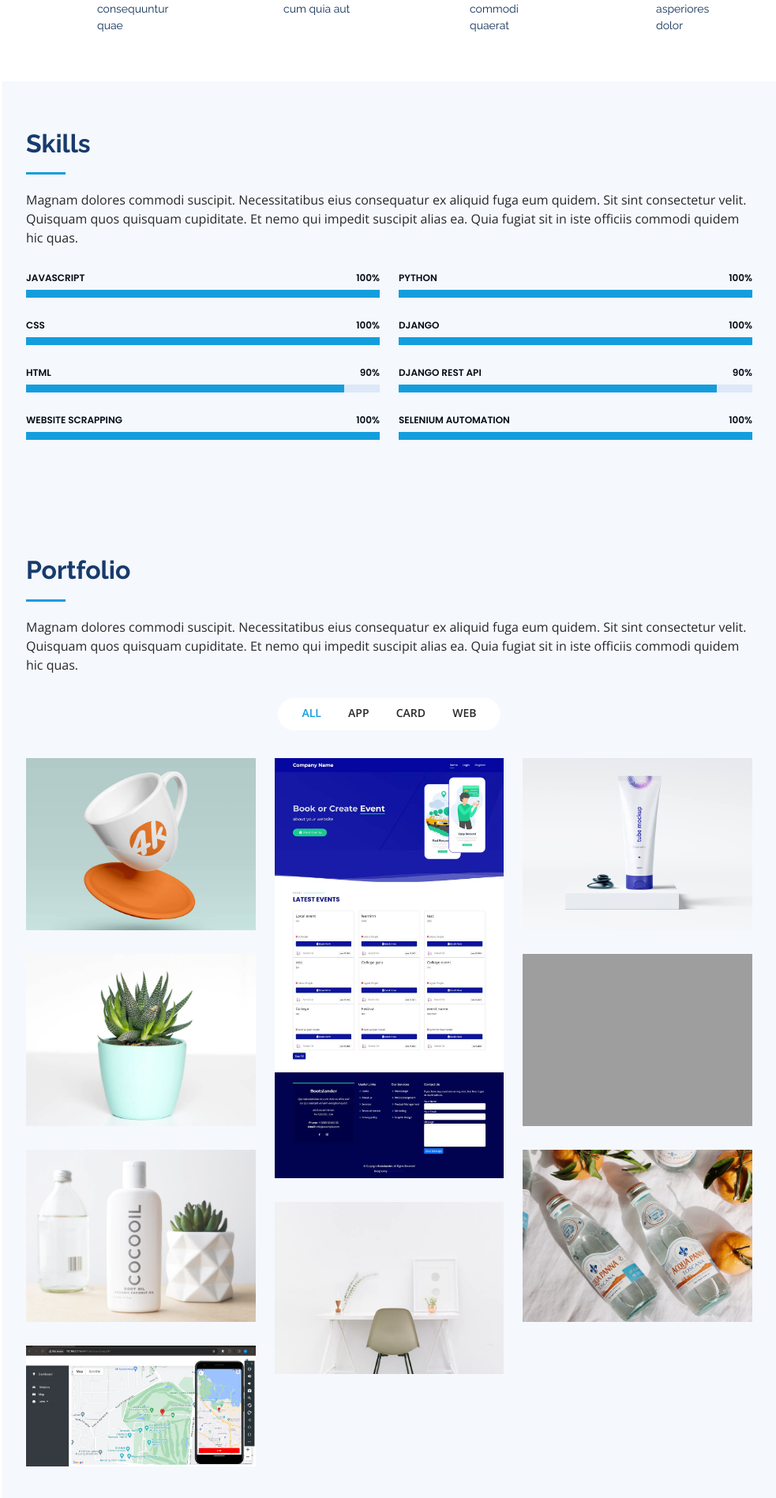
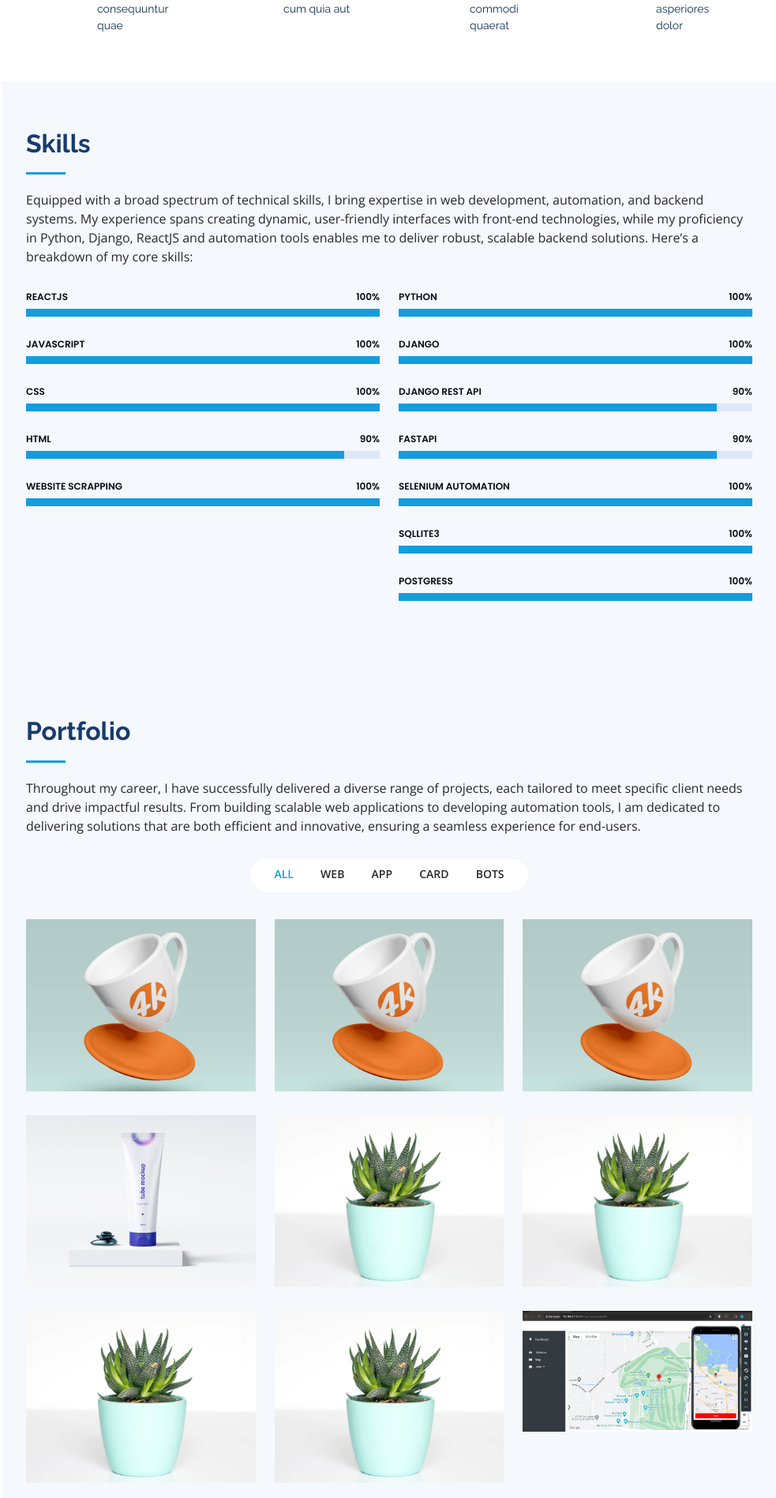
Before and after one commit to ShoaibShoukat2/shoaibshoukatportfolio, a Django app: page / in a window 1280 px wide. Shown: the part 1854-3751 px from the top of the page at 79% size, without its empty margins (297-1280 px from the left). Run offline with Django 5.2, Linux system fonts and the light colour scheme; some libraries are stand-ins or nearby versions; grey boxes are pictures that could not be loaded.

Commit message:
add some changes

```diff
--- a/core/app/templates/index.html
+++ b/core/app/templates/index.html
@@ -236,12 +236,22 @@
 
         <div class="section-title">
           <h2>Skills</h2>
-          <p>Magnam dolores commodi suscipit. Necessitatibus eius consequatur ex aliquid fuga eum quidem. Sit sint consectetur velit. Quisquam quos quisquam cupiditate. Et nemo qui impedit suscipit alias ea. Quia fugiat sit in iste officiis commodi quidem hic quas.</p>
+          <p>Equipped with a broad spectrum of technical skills, I bring expertise in web development, automation, and backend systems. My experience spans creating dynamic, user-friendly interfaces with front-end technologies, while my proficiency in Python, Django, ReactJS and automation tools enables me to deliver robust, scalable backend solutions. Here’s a breakdown of my core skills:</p>
         </div>
 
         <div class="row skills-content">
 
+
+
+
           <div class="col-lg-6" data-aos="fade-up">
+
+            <div class="progress">
+              <span class="skill">ReactJS <i class="val">100%</i></span>
+              <div class="progress-bar-wrap">
+                <div class="progress-bar" role="progressbar" aria-valuenow="100" aria-valuemin="0" aria-valuemax="100"></div>
+              </div>
+            </div>
 
             <div class="progress">
               <span class="skill">JAVASCRIPT <i class="val">100%</i></span>
@@ -272,6 +282,9 @@
 
           </div>
 
+
+
+
           <div class="col-lg-6" data-aos="fade-up" data-aos-delay="100">
 
             <div class="progress">
@@ -294,9 +307,28 @@
                 <div class="progress-bar" role="progressbar" aria-valuenow="90" aria-valuemin="0" aria-valuemax="100"></div>
               </div>
             </div>
+            <div class="progress">
+              <span class="skill">FastApi <i class="val">90%</i></span>
+              <div class="progress-bar-wrap">
+                <div class="progress-bar" role="progressbar" aria-valuenow="90" aria-valuemin="0" aria-valuemax="100"></div>
+              </div>
+            </div>
 
             <div class="progress">
               <span class="skill">Selenium Automation <i class="val">100%</i></span>
+              <div class="progress-bar-wrap">
+                <div class="progress-bar" role="progressbar" aria-valuenow="100" aria-valuemin="0" aria-valuemax="100"></div>
+              </div>
+            </div>
+            <div class="progress">
+              <span class="skill">SQLlite3 <i class="val">100%</i></span>
+              <div class="progress-bar-wrap">
+                <div class="progress-bar" role="progressbar" aria-valuenow="100" aria-valuemin="0" aria-valuemax="100"></div>
+              </div>
+            </div>
+
+            <div class="progress">
+              <span class="skill">Postgress <i class="val">100%</i></span>
               <div class="progress-bar-wrap">
                 <div class="progress-bar" role="progressbar" aria-valuenow="100" aria-valuemin="0" aria-valuemax="100"></div>
               </div>
@@ -310,29 +342,35 @@
     <!-- End Skills Section -->
 
        <!-- ======= Portfolio Section ======= -->
+
        <section id="portfolio" class="portfolio section-bg">
         <div class="container">
 
           <div class="section-title">
             <h2>Portfolio</h2>
-            <p>Magnam dolores commodi suscipit. Necessitatibus eius consequatur ex aliquid fuga eum quidem. Sit sint consectetur velit. Quisquam quos quisquam cupiditate. Et nemo qui impedit suscipit alias ea. Quia fugiat sit in iste officiis commodi quidem hic quas.</p>
+            <p>Throughout my career, I have successfully delivered a diverse range of projects, each tailored to meet specific client needs and drive impactful results. From building scalable web applications to developing automation tools, I am dedicated to delivering solutions that are both efficient and innovative, ensuring a seamless experience for end-users.</p>
+
           </div>
 
           <div class="row" data-aos="fade-up">
             <div class="col-lg-12 d-flex justify-content-center">
               <ul id="portfolio-flters">
                 <li data-filter="*" class="filter-active">All</li>
+                <li data-filter=".filter-web">Web</li>
                 <li data-filter=".filter-app">App</li>
                 <li data-filter=".filter-card">Card</li>
-                <li data-filter=".filter-web">Web</li>
+                <li data-filter=".filter-web">Bots</li>
+
               </ul>
             </div>
           </div>
 
 
 
+          <div class="row portfolio-container" data-aos="fade-up" data-aos-delay="100">
 
-          <div class="row portfolio-container" data-aos="fade-up" data-aos-delay="100">
+          <!-- App Images-->
+
 
             <div class="col-lg-4 col-md-6 portfolio-item filter-app">
               <div class="portfolio-wrap">
@@ -343,19 +381,32 @@
                 </div>
               </div>
             </div>
-            <!-- websites images -->
 
 
-            <div class="col-lg-4 col-md-6 portfolio-item filter-web">
+
+
+            <div class="col-lg-4 col-md-6 portfolio-item filter-app">
               <div class="portfolio-wrap">
-                <img src="{% static 'assets/img/websites/EventSite.jpg' %}" class="img-fluid" alt="">
+                <img src="{% static 'assets/img/portfolio/portfolio-1.jpg' %}" class="img-fluid" alt="">
                 <div class="portfolio-links">
-                  <a href="{% static 'assets/img/websites/EventSite.jpg' %}" data-gallery="portfolioGallery" class="portfolio-lightbox" title="Web 3"><i class="bx bx-plus"></i></a>
-                  <a href="/event-site" title="More Details"><i class="bx bx-link"></i></a>
+                  <a href="{% static 'assets/img/portfolio/portfolio-1.jpg' %}" data-gallery="portfolioGallery" class="portfolio-lightbox" title="App 1"><i class="bx bx-plus"></i></a>
+                  <a href="portfolio-details.html" title="More Details"><i class="bx bx-link"></i></a>
                 </div>
               </div>
+            </div>
 
+            <div class="col-lg-4 col-md-6 portfolio-item filter-app">
+              <div class="portfolio-wrap">
+                <img src="{% static 'assets/img/portfolio/portfolio-1.jpg' %}" class="img-fluid" alt="">
+                <div class="portfolio-links">
+                  <a href="{% static 'assets/img/portfolio/portfolio-1.jpg' %}" data-gallery="portfolioGallery" class="portfolio-lightbox" title="App 1"><i class="bx bx-plus"></i></a>
+                  <a href="portfolio-details.html" title="More Details"><i class="bx bx-link"></i></a>
+                </div>
+              </div>
             </div>
+
+
+
 
 
             <div class="col-lg-4 col-md-6 portfolio-item filter-app">
@@ -363,6 +414,19 @@
                 <img src="{% static 'assets/img/portfolio/portfolio-3.jpg' %}" class="img-fluid" alt="">
                 <div class="portfolio-links">
                   <a href="{% static 'assets/img/portfolio/portfolio-3.jpg' %}" data-gallery="portfolioGallery" class="portfolio-lightbox" title="App 2"><i class="bx bx-plus"></i></a>
+                  <a href="portfolio-details.html" title="More Details"><i class="bx bx-link"></i></a>
+                </div>
+              </div>
+            </div>
+
+
+            <!-- Card images -->
+
+            <div class="col-lg-4 col-md-6 portfolio-item filter-card">
+              <div class="portfolio-wrap">
+                <img src="{% static 'assets/img/portfolio/portfolio-4.jpg' %}" class="img-fluid" alt="">
+                <div class="portfolio-links">
+                  <a href="{% static 'assets/img/portfolio/portfolio-4.jpg' %}" data-gallery="portfolioGallery" class="portfolio-lightbox" title="Card 2"><i class="bx bx-plus"></i></a>
                   <a href="portfolio-details.html" title="More Details"><i class="bx bx-link"></i></a>
                 </div>
               </div>
@@ -378,15 +442,21 @@
               </div>
             </div>
 
-
-
-
-            <div class="col-lg-4 col-md-6 portfolio-item filter-web">
+            <div class="col-lg-4 col-md-6 portfolio-item filter-card">
               <div class="portfolio-wrap">
-                <img src="{% static 'fruiImages/home.png' %}" class="img-fluid" alt="">
-                  <div class="portfolio-links">
-                  <a href="{% static 'assets/img/portfolio/portfolio-5.jpg' %}" data-gallery="portfolioGallery" class="portfolio-lightbox" title="Web 2"><i class="bx bx-plus"></i></a>
-                  <a href="/fui-site" title="More Details"><i class="bx bx-link"></i></a>
+                <img src="{% static 'assets/img/portfolio/portfolio-4.jpg' %}" class="img-fluid" alt="">
+                <div class="portfolio-links">
+                  <a href="{% static 'assets/img/portfolio/portfolio-4.jpg' %}" data-gallery="portfolioGallery" class="portfolio-lightbox" title="Card 2"><i class="bx bx-plus"></i></a>
+                  <a href="portfolio-details.html" title="More Details"><i class="bx bx-link"></i></a>
+                </div>
+              </div>
+            </div>
+            <div class="col-lg-4 col-md-6 portfolio-item filter-card">
+              <div class="portfolio-wrap">
+                <img src="{% static 'assets/img/portfolio/portfolio-4.jpg' %}" class="img-fluid" alt="">
+                <div class="portfolio-links">
+                  <a href="{% static 'assets/img/portfolio/portfolio-4.jpg' %}" data-gallery="portfolioGallery" class="portfolio-lightbox" title="Card 2"><i class="bx bx-plus"></i></a>
+                  <a href="portfolio-details.html" title="More Details"><i class="bx bx-link"></i></a>
                 </div>
               </div>
             </div>
@@ -396,38 +466,10 @@
 
 
 
+            <!-- website images -->
 
 
-            <div class="col-lg-4 col-md-6 portfolio-item filter-app">
-              <div class="portfolio-wrap">
-                <img src="{% static 'assets/img/portfolio/portfolio-6.jpg' %}" class="img-fluid" alt="">
-                <div class="portfolio-links">
-                  <a href="{% static 'assets/img/portfolio/portfolio-6.jpg' %}" data-gallery="portfolioGallery" class="portfolio-lightbox" title="App 3"><i class="bx bx-plus"></i></a>
-                  <a href="portfolio-details.html" title="More Details"><i class="bx bx-link"></i></a>
-                </div>
-              </div>
-            </div>
 
-            <div class="col-lg-4 col-md-6 portfolio-item filter-card">
-              <div class="portfolio-wrap">
-                <img src="{% static 'assets/img/portfolio/portfolio-7.jpg' %}" class="img-fluid" alt="">
-                <div class="portfolio-links">
-                  <a href="{% static 'assets/img/portfolio/portfolio-7.jpg' %}" data-gallery="portfolioGallery" class="portfolio-lightbox" title="Card 1"><i class="bx bx-plus"></i></a>
-                  <a href="portfolio-details.html" title="More Details"><i class="bx bx-link"></i></a>
-                </div>
-              </div>
-            </div>
-
-
-            <div class="col-lg-4 col-md-6 portfolio-item filter-card">
-              <div class="portfolio-wrap">
-                <img src="{% static 'assets/img/portfolio/portfolio-8.jpg' %}" class="img-fluid" alt="">
-                <div class="portfolio-links">
-                  <a href="{% static 'assets/img/portfolio/portfolio-8.jpg' %}" data-gallery="portfolioGallery" class="portfolio-lightbox" title="Card 3"><i class="bx bx-plus"></i></a>
-                  <a href="portfolio-details.html" title="More Details"><i class="bx bx-link"></i></a>
-                </div>
-              </div>
-            </div>
 
             <div class="col-lg-4 col-md-6 portfolio-item filter-web">
               <div class="portfolio-wrap">
@@ -443,6 +485,7 @@
 
         </div>
       </section>
+
       <!-- End Portfolio Section -->
 
 
@@ -475,10 +518,66 @@
       </div>
       <div class="col-lg-6" data-aos="fade-up" data-aos-delay="100">
         <h3 class="resume-title">Professional Experience</h3>
-        <div class="resume-item">
-          <h4>Web Developer</h4>
-          <p>Successfully completed numerous projects on Fiverr, catering to a diverse range of clients. Executed projects on Facebook, providing effective and innovative web solutions. Collaborated with clients outside of Fiverr to deliver customized website solutions.</p>
+        <div class="col-lg-6" data-aos="fade-up" data-aos-delay="100">
+          <h3 class="resume-title">Professional Experience</h3>
+          <div class="resume-item">
+            <h4>Fiverr</h4>
+            <p><strong>March 2019 – Present</strong><br>
+              <strong>Full Stack Developer</strong> - Lahore, Pakistan
+            </p>
+            <ul>
+              <li>Top-Rated Python/Django Developer on Fiverr.</li>
+              <li>Developed and maintained robust web applications for various clients, consistently delivering high-quality solutions.</li>
+              <li>Implemented efficient backend systems using Django, seamlessly serving thousands of users.</li>
+              <li>Integrated real-time notification systems using Service Worker and Push API.</li>
+              <li>Consistently achieved top-rated status by delivering exceptional client satisfaction and project success.</li>
+            </ul>
+          </div>
+
+          <div class="resume-item">
+            <h4>P-Tech Company</h4>
+            <p><strong>2022 – 2024</strong> (Remote)<br>
+              <strong>Backend Developer</strong>
+            </p>
+            <ul>
+              <li>Developed a comprehensive dashboard with a live messaging system, enabling real-time user interaction.</li>
+              <li>Built multiple web scrapers and integrated them into a centralized database to streamline data management.</li>
+              <li>Implemented an automation bot that automatically applied for jobs on various platforms, including LinkedIn, enhancing efficiency in job applications.</li>
+              <li>Gained extensive experience with FastAPI, optimizing APIs for high performance and reliability.</li>
+            </ul>
+          </div>
+
+          <div class="resume-item">
+            <h4>Freelance Outsourcing Projects</h4>
+            <ul>
+              <li>Collaborated on numerous outsourced projects for global clients, gaining diverse experience across different industries.</li>
+              <li>Delivered solutions in a variety of domains, adapting quickly to client-specific requirements and maintaining high standards in quality and timely delivery.</li>
+            </ul>
+          </div>
+
+          <h3 class="resume-title">Technical Expertise</h3>
+          <div class="resume-item">
+            <h4>Django Rest Framework</h4>
+            <p>Worked extensively with Django Rest Framework, leveraging its capabilities to develop robust and scalable RESTful APIs. Integrated various APIs to enhance functionality and connectivity in web applications.</p>
+          </div>
+          <div class="resume-item">
+            <h4>Excel Automation</h4>
+            <p>Developed automated solutions in Excel to improve efficiency and accuracy.</p>
+          </div>
+          <div class="resume-item">
+            <h4>Web Scraping</h4>
+            <p>Implemented web automation techniques to optimize processes and workflows.</p>
+          </div>
+          <div class="resume-item">
+            <h4>ReactJS</h4>
+            <p>Developed intuitive and responsive frontends using ReactJS, enhancing user experience and interaction in web applications.</p>
+          </div>
+          <div class="resume-item">
+            <h4>Django</h4>
+            <p>Utilized Django to build secure and scalable web applications, ensuring robust backend support for various projects.</p>
+          </div>
         </div>
+
         <h3 class="resume-title">Technical Expertise</h3>
         <div class="resume-item">
           <h4>Django Rest Framework</h4>
```
